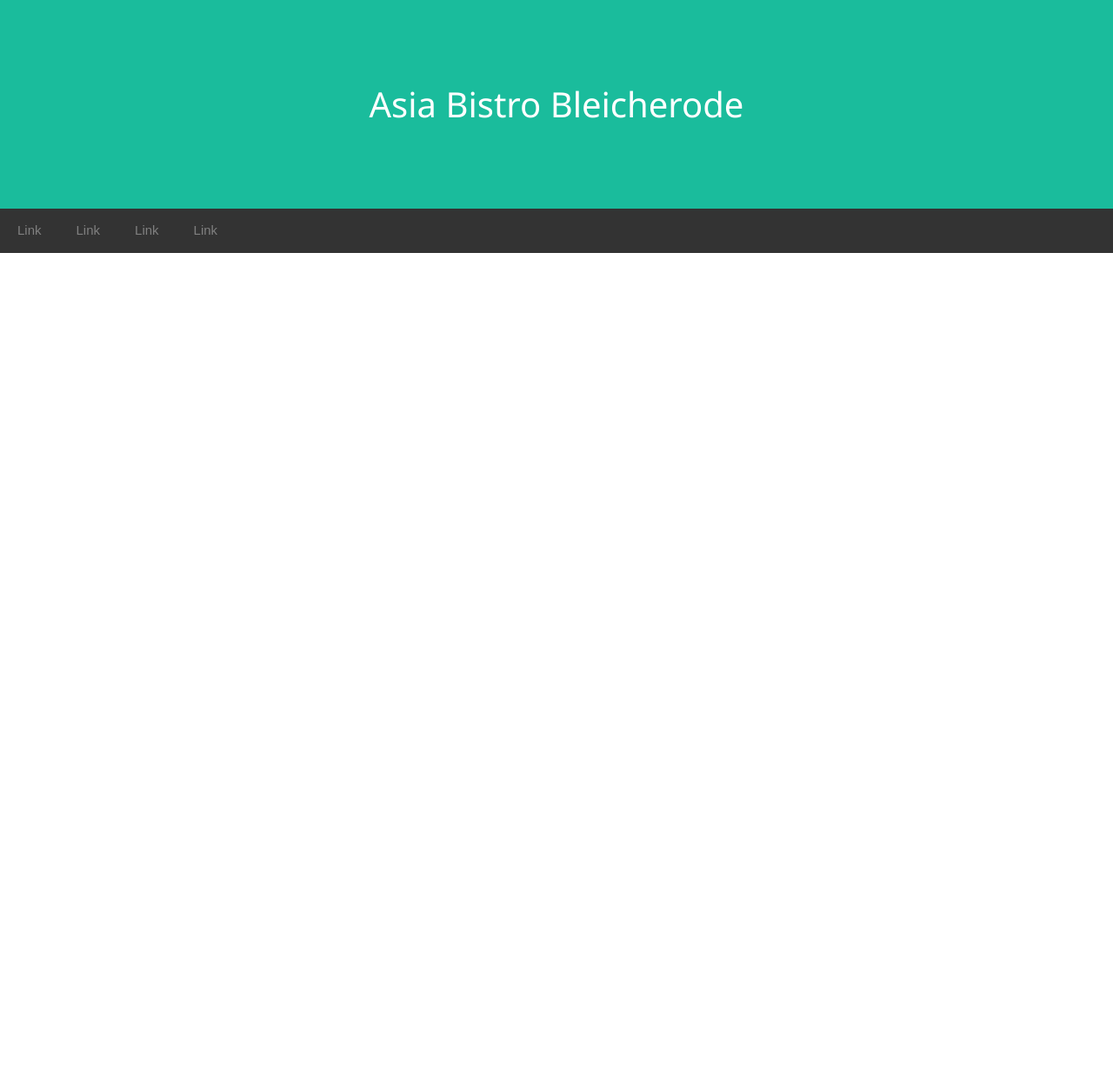
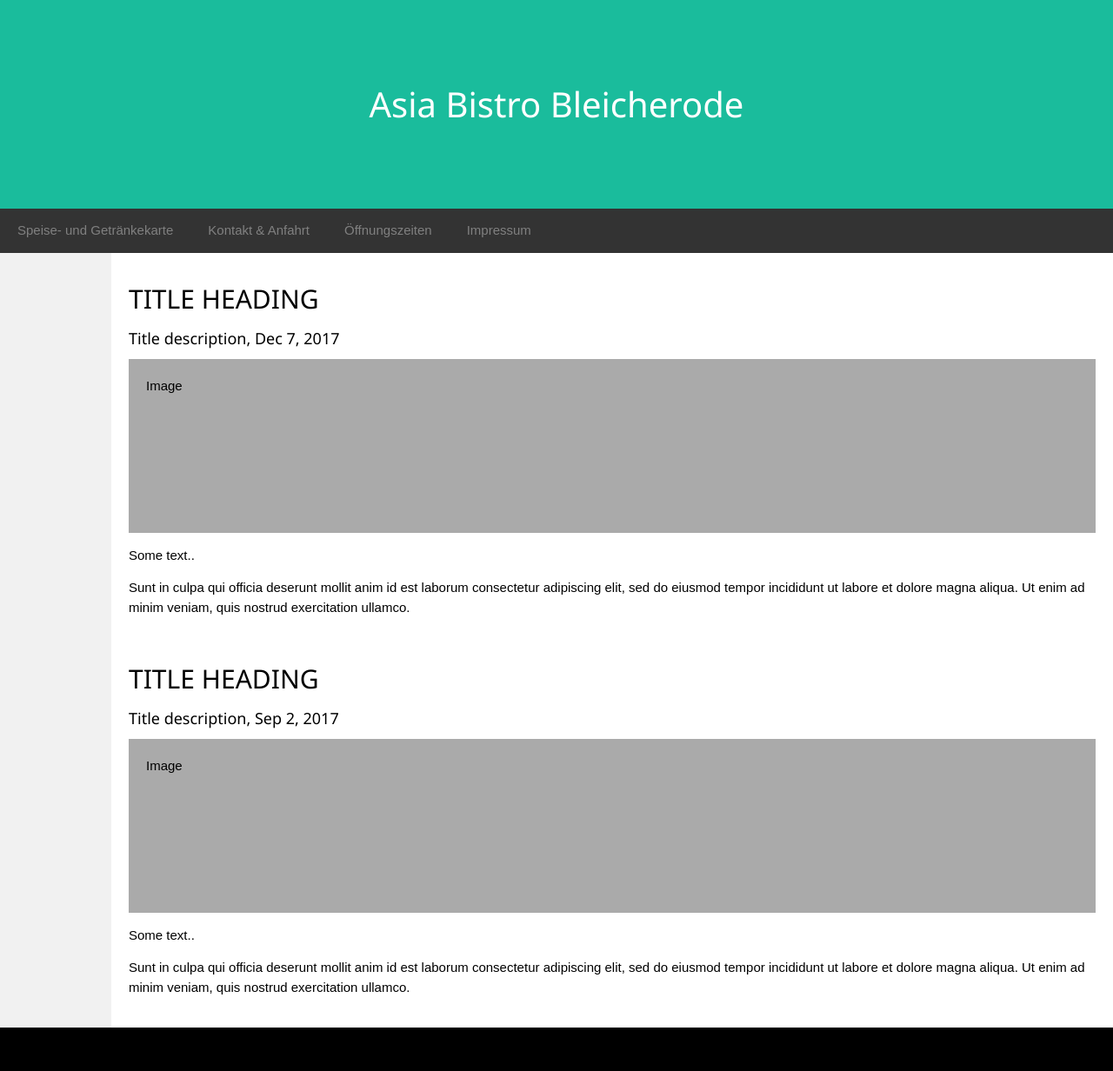
Before and after one commit to teslamon/BistroWeb, a plain HTML site: page bistro.html in a window 1280 px wide. Shown: the whole page at 87% size. Before the commit the page ends 800 px from the top, so only its background shows below. Drawn offline with nearby package versions, Linux system fonts and the light colour scheme.

Commit message:
update file

```diff
--- a/bistro.html
+++ b/bistro.html
@@ -14,11 +14,34 @@
     </div>
 
     <div class="navbar">
-        <a href="#">Link</a>
-        <a href="#">Link</a>
-        <a href="#">Link</a>
-        <a href="#">Link</a>
+        <a href="#">Speise- und Getränkekarte</a>
+        <a href="#">Kontakt & Anfahrt</a>
+        <a href="#">Öffnungszeiten</a>
+        <a href="#">Impressum</a>
     </div>
+
+    <div class="row">
+            <div class="side">
+
+            </div>
+            <div class="main">
+              <h2>TITLE HEADING</h2>
+              <h5>Title description, Dec 7, 2017</h5>
+              <div class="fakeimg" style="height:200px;">Image</div>
+              <p>Some text..</p>
+              <p>Sunt in culpa qui officia deserunt mollit anim id est laborum consectetur adipiscing elit, sed do eiusmod tempor incididunt ut labore et dolore magna aliqua. Ut enim ad minim veniam, quis nostrud exercitation ullamco.</p>
+              <br>
+              <h2>TITLE HEADING</h2>
+              <h5>Title description, Sep 2, 2017</h5>
+              <div class="fakeimg" style="height:200px;">Image</div>
+              <p>Some text..</p>
+              <p>Sunt in culpa qui officia deserunt mollit anim id est laborum consectetur adipiscing elit, sed do eiusmod tempor incididunt ut labore et dolore magna aliqua. Ut enim ad minim veniam, quis nostrud exercitation ullamco.</p>
+            </div>
+          </div>
+      <div class="footer">
+        <h2></h2>
+      </div>
+
 
 </body>
 
--- a/main.css
+++ b/main.css
@@ -1,3 +1,8 @@
+* {
+    box-sizing: border-box;
+}
+
+
 body {
     font-family: Arial, Helvetica, sans-serif;
     margin: 0;
@@ -35,3 +40,55 @@
     background-color: #333;
     color: black;
 }
+
+/* Column container */
+.row {
+    display: flex;
+    flex-wrap: wrap;
+  }
+
+/* Create two unequal columns that sits next to each other */
+
+/* Sidebar/left column */
+
+.side {
+    flex: 10%; /* Set the width of the sidebar */
+    background-color: #f1f1f1; /* Grey background color */
+    padding: 20px; /* Some padding */
+    }
+
+/* Main column */
+.main {
+    flex: 90%;
+    background-color: white;
+    padding: 20px;
+  }
+
+
+/* Fake image, just for this example */
+.fakeimg {
+    background-color: #aaa;
+    width: 100%;
+    padding: 20px;
+  }
+
+.footer {
+    padding: 20px;
+    text-align: center;
+    background: black;
+}
+
+/* Responsive layout - when the screen is less than 700px wide, make the two columns stack on top of each other instead of next to each other */
+@media screen and (max-width: 700px) {
+    .row {
+      flex-direction: column;
+    }
+  }
+
+/* Responsive layout - when the screen is less than 400px wide, make the navigation links stack on top of each other instead of next to each other */
+@media screen and (max-width: 400px) {
+    .navbar a {
+      float: none;
+      width:100%;
+    }
+  }
```
